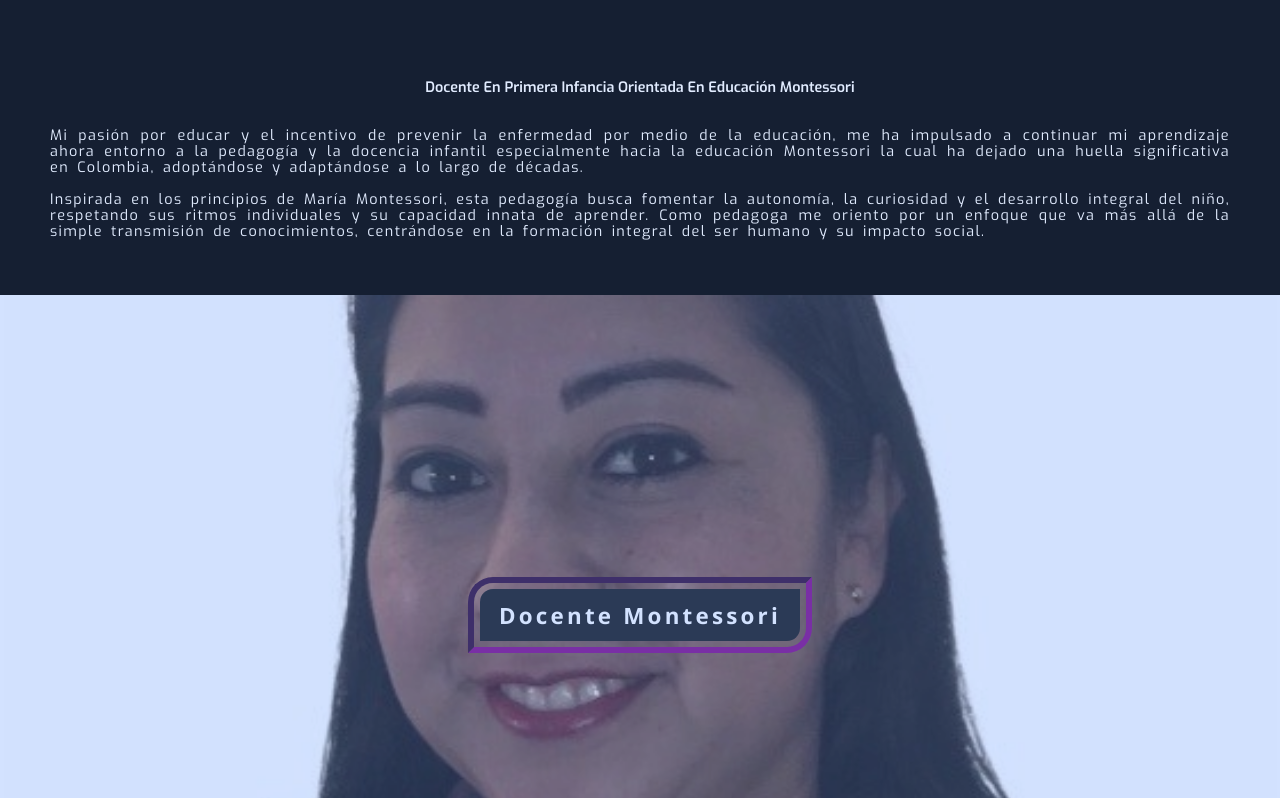
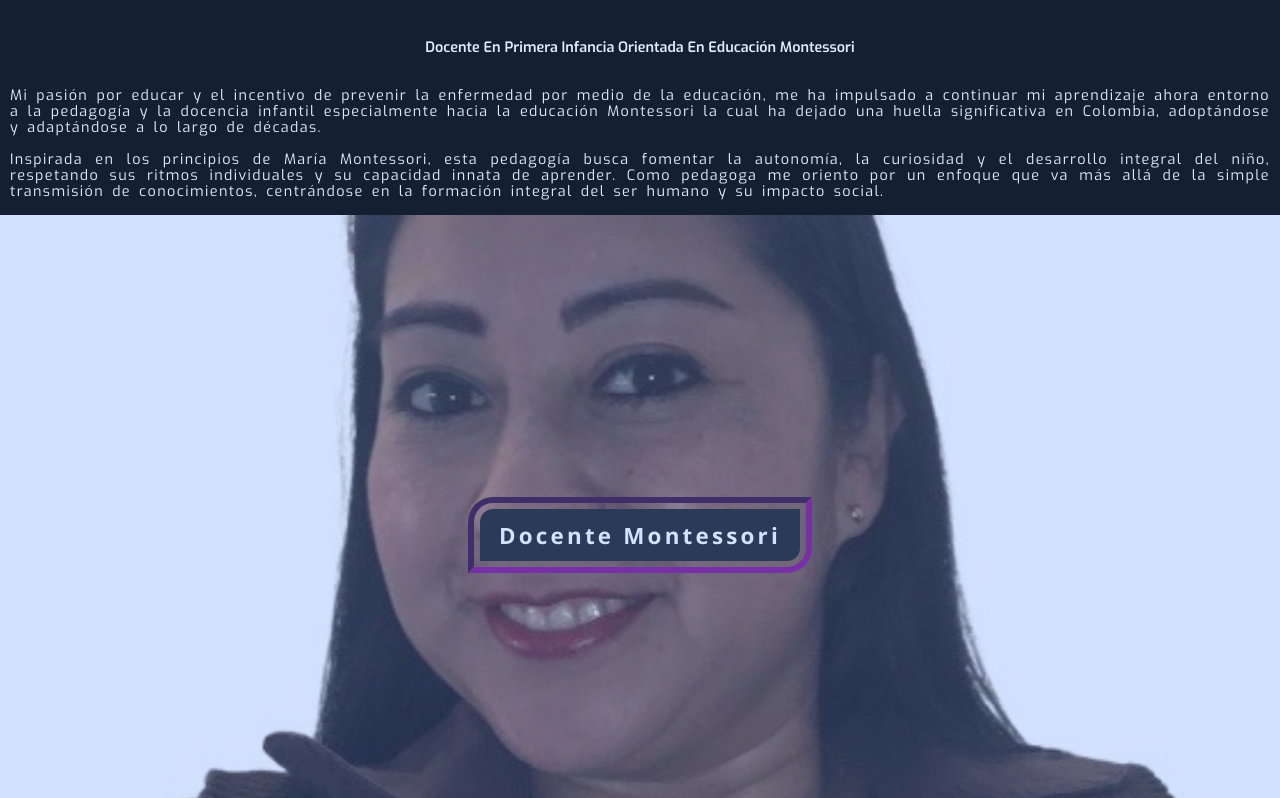
Before and after one commit to NietoDeveloper/PediatricNurseCare, a plain HTML site: page index.html in a window 1280 px wide. Shown: the part 2676-3474 px from the top of the page. Drawn offline with nearby package versions, Linux system fonts and the light colour scheme.

Commit message:
Update styles.css

```diff
--- a/styles.css
+++ b/styles.css
@@ -457,7 +457,7 @@ nav {
   color: white;
   border: 2px black solid;
   opacity: 0.8;
-  padding: 2.5rem;
+  padding: ;
 
 }
 
```
